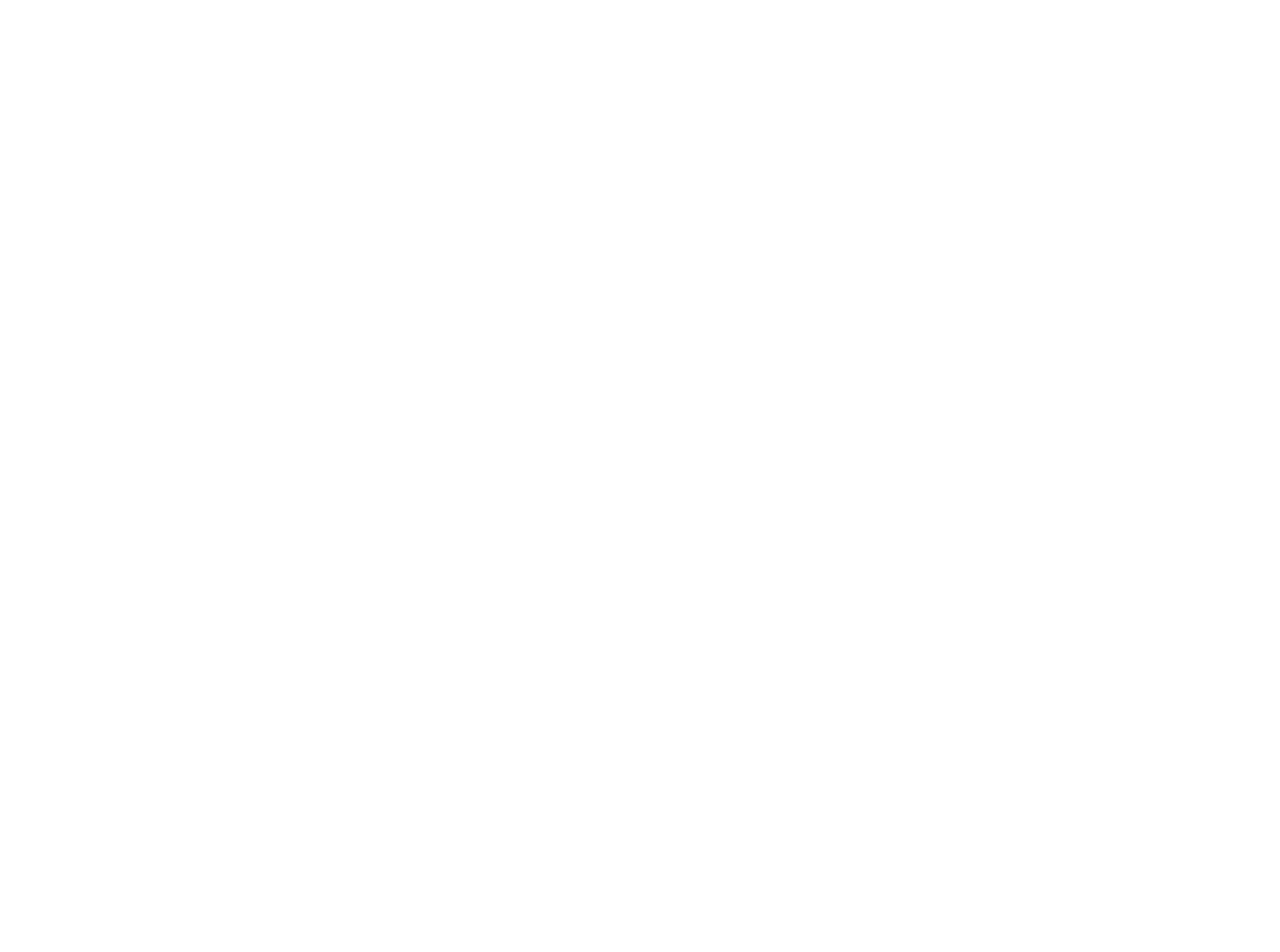
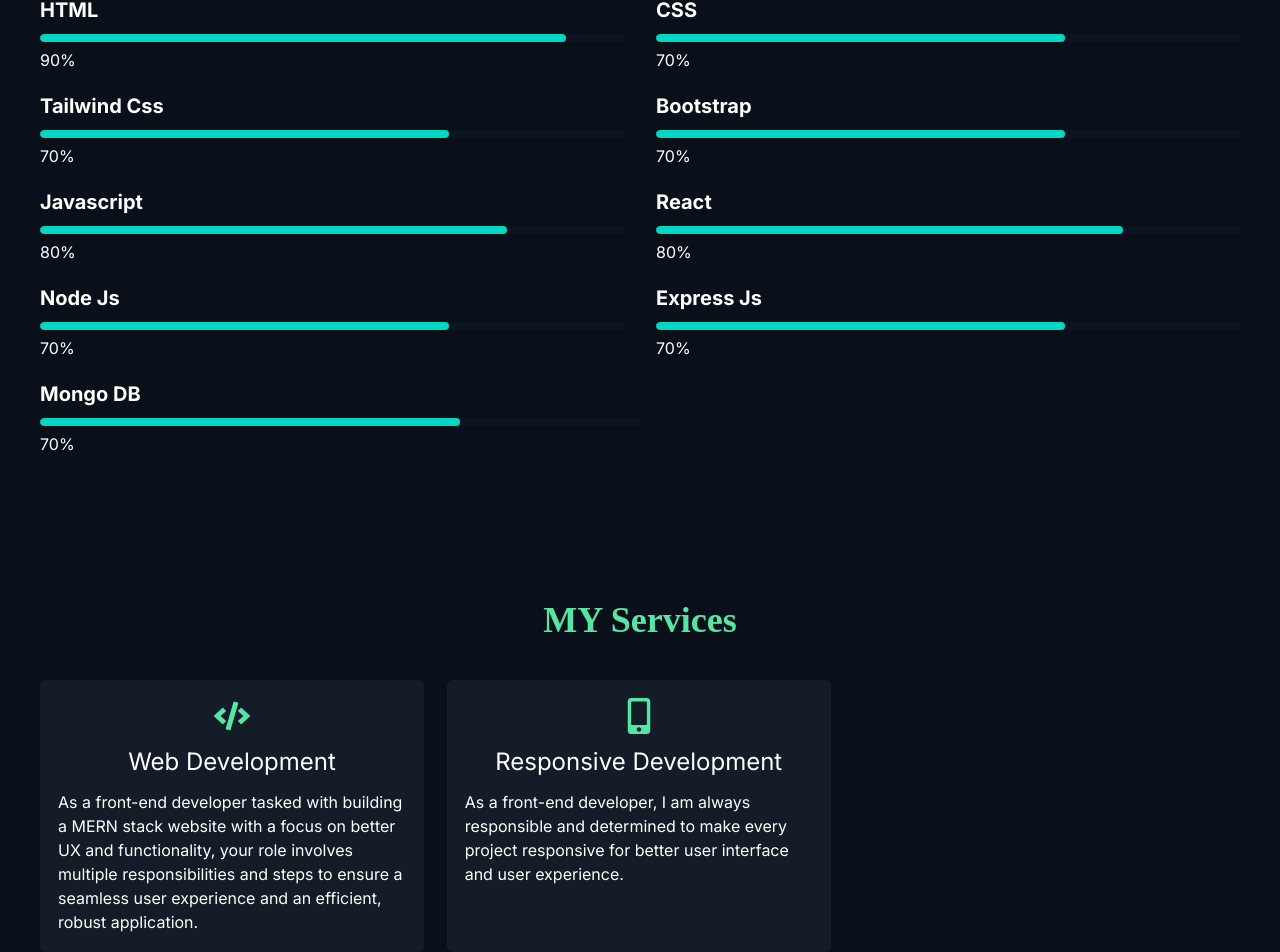
Before and after one commit to mohaiminul375/mohaiminul-s-portfolio, a React (Vite) app: page / in a window 1280 px wide. Shown: the part 1433-2385 px from the top of the page. Before the commit the page ends 1205 px from the top, so only its background shows below. Built offline with nearby package versions, Linux system fonts and the light colour scheme; a web font is replaced by a local one.

Commit message:
create service section

```diff
--- a/src/App.jsx
+++ b/src/App.jsx
@@ -1,14 +1,18 @@
 import About from "./Component/About/About";
 import Banner from "./Component/Banner/Banner";
 import Navbar from "./Component/Navbar/Navbar";
+import Services from "./Component/Services/Services";
+import Skills from "./Component/Skills/Skills";
 
 function App() {
   return (
     <>
       <Navbar></Navbar>
       <div className="bg-[#09101A] text-white font-inter px-10">
-      <Banner></Banner>
-      <About></About>
+        <Banner></Banner>
+        <About></About>
+        <Skills></Skills>
+        <Services></Services>
       </div>
     </>
   );
--- /dev/null
+++ b/src/Component/Services/Services.jsx
@@ -0,0 +1,38 @@
+import { FaCode, FaMobileAlt } from "react-icons/fa";
+
+const Services = () => {
+  return (
+    <div className="mt-36">
+      <div className="text-4xl text-center font-bold font-play_write text-[#55E6A5]">
+        {" "}
+        MY Services
+      </div>
+
+      <div className="grid md:grid-cols-3 gap-5 mt-10">
+        <div className="bg-[#141C27] border-2 border-[#141C27] p-4 w-96 rounded-md">
+          <div className="flex justify-center">
+          <FaCode className="text-center text-4xl text-[#55E6A5]" />
+          </div>
+          <h4 className="text-center text-2xl my-3">Web Development</h4>
+          <p>
+            As a front-end developer tasked with building a MERN stack website
+            with a focus on better UX and functionality, your role involves
+            multiple responsibilities and steps to ensure a seamless user
+            experience and an efficient, robust application.
+          </p>
+        </div>
+        <div className="bg-[#141C27] border-2 border-[#141C27] p-4 w-96 rounded-md">
+          <div className="flex justify-center">
+          <FaMobileAlt className="text-center text-4xl text-[#55E6A5]" />
+          </div>
+          <h4 className="text-center text-2xl my-3">Responsive Development</h4>
+          <p>
+            As a front-end developer, I am always responsible and determined to make every project responsive for better user interface and user experience.
+          </p>
+        </div>
+      </div>
+    </div>
+  );
+};
+
+export default Services;
--- /dev/null
+++ b/src/Component/Skills/Skills.jsx
@@ -0,0 +1,118 @@
+const Skills = () => {
+  return (
+    <div className="mt-36">
+      <div className="text-4xl text-center font-bold font-play_write text-[#55E6A5]">
+        MY Skills
+      </div>
+      <div className="mt-10 space-y-5">
+        {/* row 1 */}
+        <div className="flex justify-between gap-8">
+          <div className="w-1/2">
+            <h3 className="text-xl font-bold">HTML</h3>
+            <progress
+              className="progress progress-accent"
+              value="90"
+              max="100"
+            ></progress>
+            <span>90%</span>
+          </div>
+          <div className=" w-1/2">
+            <h3 className="text-xl font-bold">CSS</h3>
+            <progress
+              className="progress progress-accent"
+              value="70"
+              max="100"
+            ></progress>
+            <span>70%</span>
+          </div>
+        </div>
+        {/* row 2 */}
+        <div className="flex justify-between gap-8">
+          <div className="w-1/2">
+            <h3 className="text-xl font-bold">Tailwind Css</h3>
+            <progress
+              className="progress progress-accent"
+              value="70"
+              max="100"
+            ></progress>
+            <span>70%</span>
+          </div>
+          <div className=" w-1/2">
+            <h3 className="text-xl font-bold">Bootstrap</h3>
+            <progress
+              className="progress progress-accent"
+              value="70"
+              max="100"
+            ></progress>
+            <span>70%</span>
+          </div>
+        </div>
+        {/* row 3 */}
+        <div className="flex justify-between gap-8">
+          <div className="w-1/2">
+            <h3 className="text-xl font-bold">Javascript</h3>
+            <progress
+              className="progress progress-accent"
+              value="80"
+              max="100"
+            ></progress>
+            <span>80%</span>
+          </div>
+          <div className=" w-1/2">
+            <h3 className="text-xl font-bold">React</h3>
+            <progress
+              className="progress progress-accent"
+              value="80"
+              max="100"
+            >70%</progress>
+            <span>80%</span>
+          </div>
+        </div>
+        {/* row 4 */}
+        <div className="flex justify-between gap-8">
+          <div className="w-1/2">
+            <h3 className="text-xl font-bold">Node Js</h3>
+            <progress
+              className="progress progress-accent"
+              value="70"
+              max="100"
+            ></progress>
+            <span>70%</span>
+          </div>
+          <div className=" w-1/2">
+            <h3 className="text-xl font-bold">Express Js</h3>
+            <progress
+              className="progress progress-accent"
+              value="70"
+              max="100"
+            >70%</progress>
+            <span>70%</span>
+          </div>
+        </div>
+        {/* row 4 */}
+        <div className="flex justify-between gap-8">
+          <div className="w-1/2">
+            <h3 className="text-xl font-bold">Mongo DB</h3>
+            <progress
+              className="progress progress-accent"
+              value="70"
+              max="100"
+            ></progress>
+            <span>70%</span>
+          </div>
+          {/* <div className=" w-1/2">
+            <h3 className="text-xl font-bold">Express Js</h3>
+            <progress
+              className="progress progress-accent"
+              value="70"
+              max="100"
+            >70%</progress>
+            <span>70%</span>
+          </div> */}
+        </div>
+      </div>
+    </div>
+  );
+};
+
+export default Skills;
```
